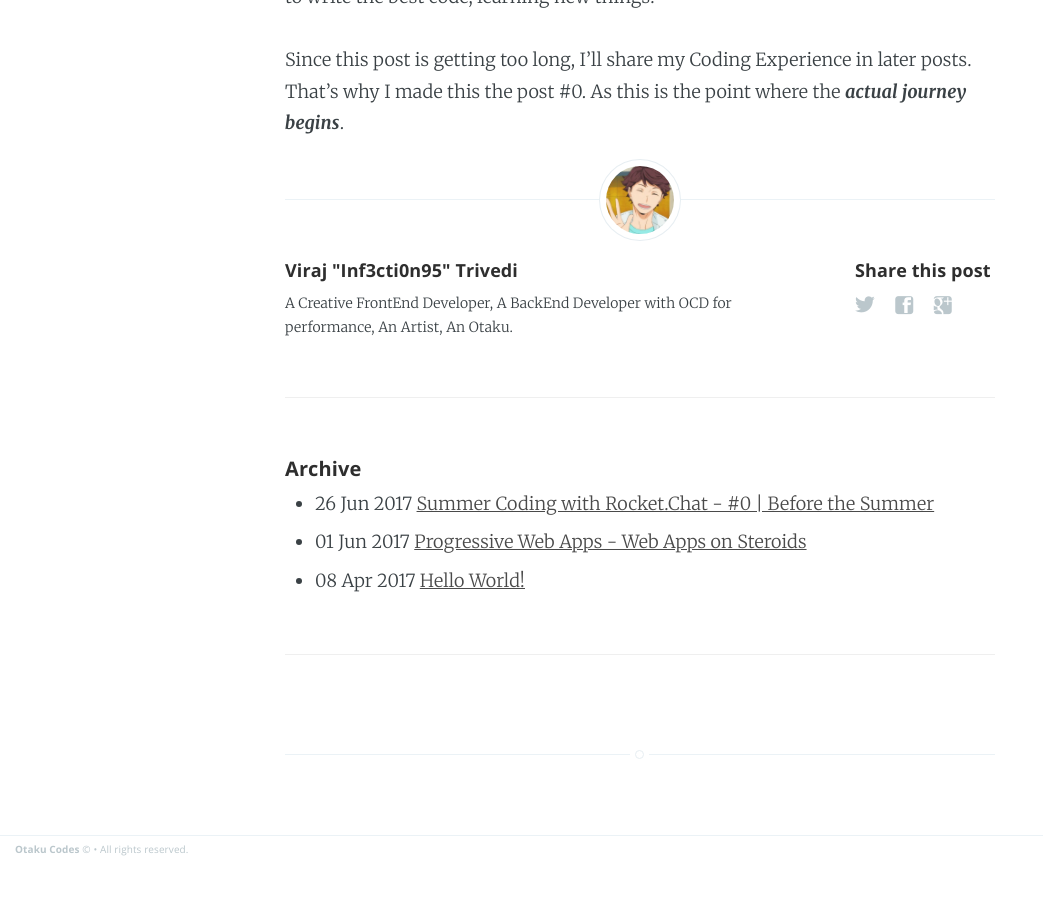
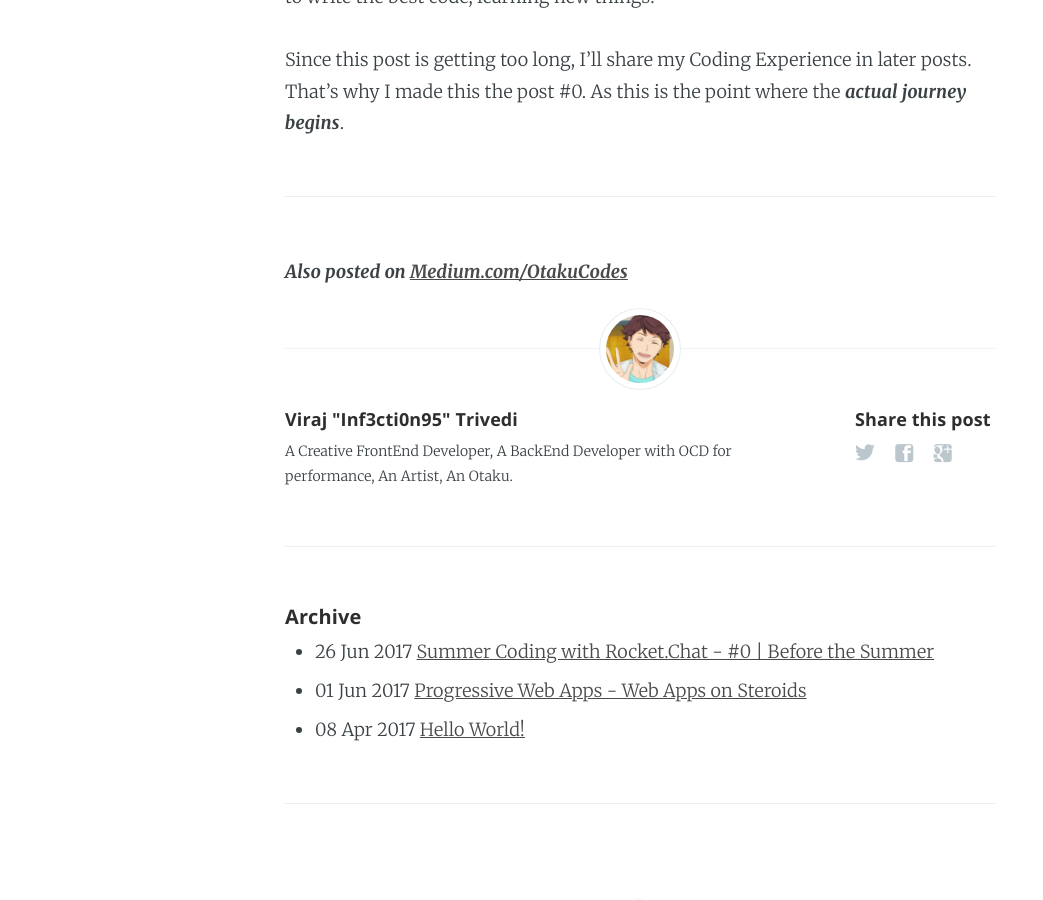
Before and after one commit to inf3cti0n95/Otaku-Codes, a Jekyll site: the page built from _posts/2017-06-27-summer-coding-with-rocket-chat.markdown, in a window 1280 px wide and 900 px high, scrolled down 3394 px. Shown: the whole window, without its empty margins (0-1043 px from the left). Built offline with Jekyll 4.4.1, drawn with Linux system fonts in a browser that asks for light colours; comment, search, counter and statistics services are not loaded; before the commit the page ends 4257 px from its top, so only the background shows below that.

Commit message:
Update 2017-06-27-summer-coding-with-rocket-chat.markdown
Added Medium Link

```diff
--- a/_posts/2017-06-27-summer-coding-with-rocket-chat.markdown
+++ b/_posts/2017-06-27-summer-coding-with-rocket-chat.markdown
@@ -35,3 +35,8 @@ I requested Karl, to let me in to pursue the project, He asked his higher ups an
 Thus, my journey begins with Rocket.Chat with their Summer of Code. It is fun being a Contributor at Rocket.Chat, where everyone is so helpful and always trying to write the best code, learning new things.
 
 Since this post is getting too long, I'll share my Coding Experience in later posts. That's why I made this the post #0. As this is the point where the ***actual journey begins***.
+
+---
+
+
+***Also posted on [Medium.com/OtakuCodes](https://medium.com/otakucodes/summer-coding-with-rocket-chat-0-before-the-summer-bc0a82315023)***
```
